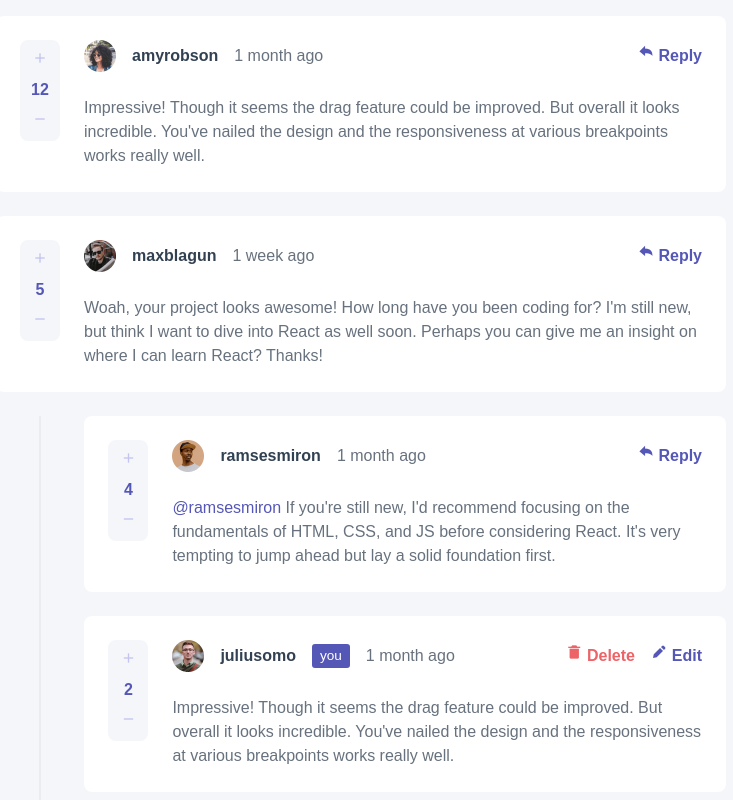
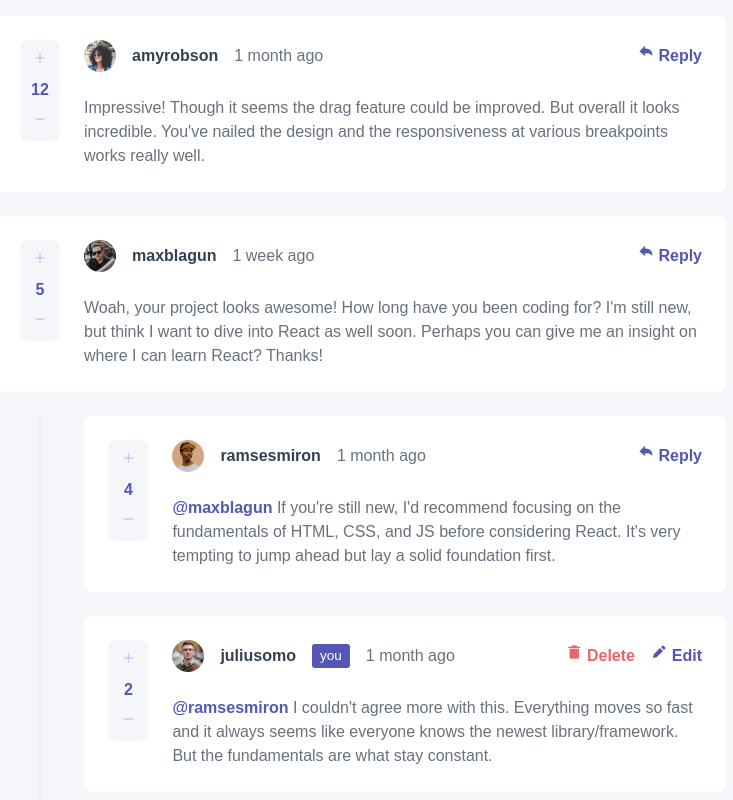
Before and after one commit to fbtot/interactive-comments-section, a website: page index.html in a window 1280 px wide. Shown: the top 800 px of the page, without its empty margins (279-1012 px from the left). Drawn offline with nearby package versions, Linux system fonts and the light colour scheme.

Commit message:
fix(css): mention link bold

```diff
--- a/index.html
+++ b/index.html
@@ -83,7 +83,7 @@
             <span class="comment__date">1 month ago</span>
           </div>
           <div class="comment__comment">
-            <a class="comment__answer-link" href="#">@ramsesmiron</a> If you're still new, I'd recommend focusing on the fundamentals of HTML, CSS, and JS before considering React. It's very tempting
+            <a class="comment__user-mention" href="#">@maxblagun</a> If you're still new, I'd recommend focusing on the fundamentals of HTML, CSS, and JS before considering React. It's very tempting
             to jump ahead but lay a solid foundation first.
           </div>
           <div class="counter-container">
@@ -109,7 +109,8 @@
             <span class="comment__date">1 month ago</span>
           </div>
           <div class="comment__comment">
-            Impressive! Though it seems the drag feature could be improved. But overall it looks incredible. You've nailed the design and the responsiveness at various breakpoints works really well.
+            <a class="comment__user-mention" href="#">@ramsesmiron </a>I couldn't agree more with this. Everything moves so fast and it always seems like everyone knows the newest library/framework.
+            But the fundamentals are what stay constant.
           </div>
           <div class="counter-container">
             <div class="comment__points counter">
--- a/scss/components/_comments.scss
+++ b/scss/components/_comments.scss
@@ -66,6 +66,10 @@
 
 .counter-container {
   grid-area: points;
+}
+
+.comment__user-mention {
+  font-weight: 700;
 }
 
 .comment__action {
```
Also changed, not shown: css/main.css, css/mainDist.css, 1 other file.
